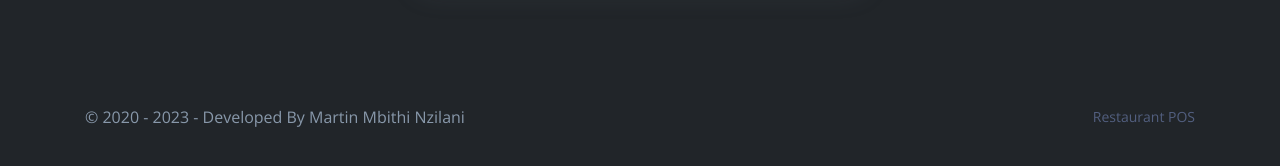
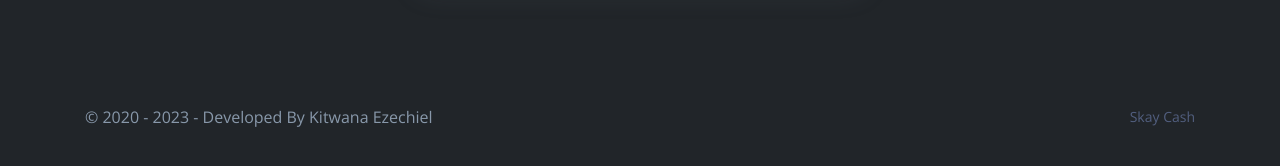
Before and after one commit to KitwanaSh/Phone-POS, a PHP site: page /index.php in a window 1280 px wide. Shown: the part 561-727 px from the top of the page. Run offline with PHP 8.4, Linux system fonts and the light colour scheme.

Commit message:
New Update

```diff
--- a/admin/partials/_footer.php
+++ b/admin/partials/_footer.php
@@ -3,13 +3,13 @@
     <div class="row align-items-center justify-content-xl-between">
       <div class="col-xl-6">
         <div class="copyright text-center text-xl-left text-muted">
-          &copy; 2020 - <?php echo date('Y'); ?> - Developed By Martin Mbithi Nzilani
+          &copy; 2020 - <?php echo date('Y'); ?> - Developed By Kitwana Ezechiel
         </div>
       </div>
       <div class="col-xl-6">
         <ul class="nav nav-footer justify-content-center justify-content-xl-end">
           <li class="nav-item">
-            <a href="" class="nav-link" target="_blank">Restaurant POS</a>
+            <a href="" class="nav-link" target="_blank">Skay Cash</a>
           </li>
         </ul>
       </div>
```
Also changed, not shown: admin/assets/img/brand/repos.png (deleted), admin/assets/img/brand/reposlg.png (deleted), admin/assets/img/brand/respos.png (added), admin/assets/img/brand/resposlg.png (added), admin/assets/img/icons/favicon.png.
